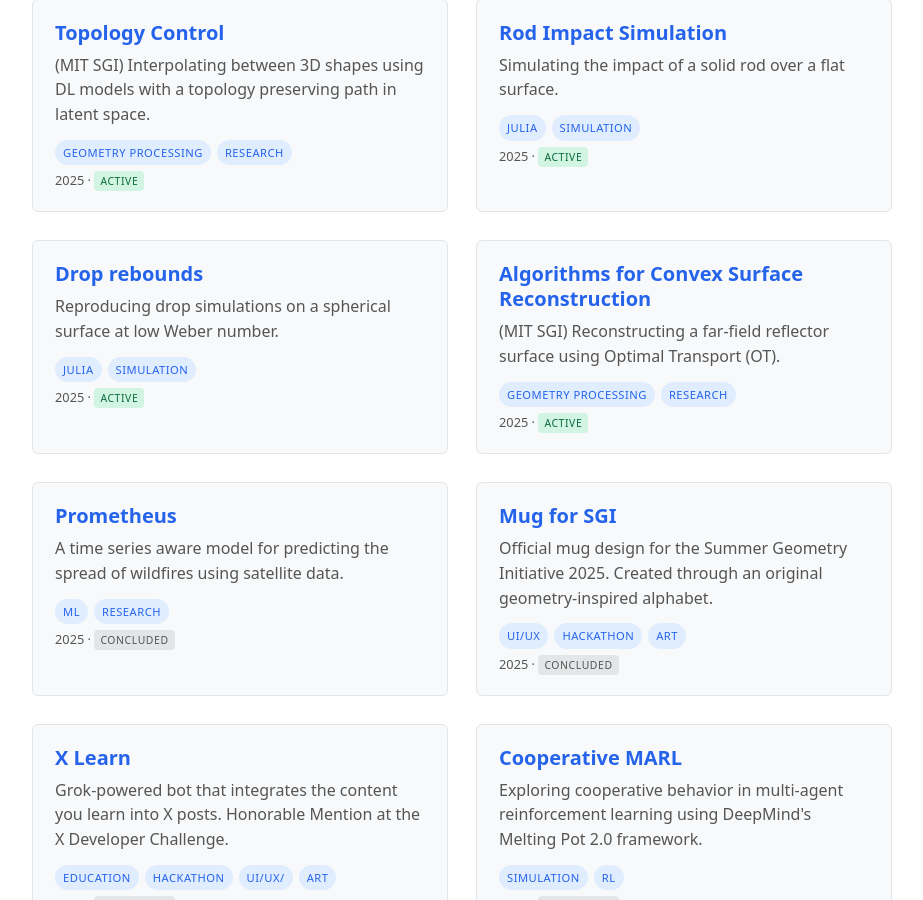
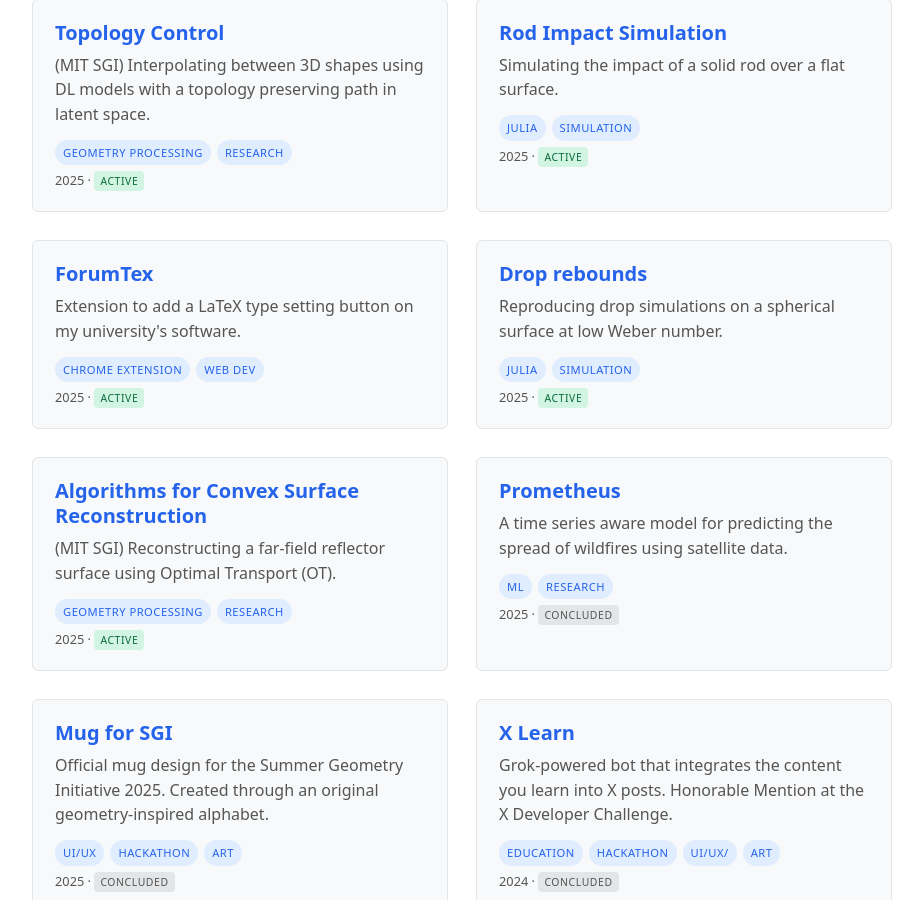
Before and after one commit to marilevay/mywebsite, a Jekyll site: the page built from projects.md, in a window 1280 px wide and 900 px high, scrolled down 378 px. Shown: the whole window, without its empty margins (178-1101 px from the left). Built offline with Jekyll 4.4.1, drawn with Linux system fonts in a browser that asks for light colours; nearby versions of some CDN libraries.

Commit message:
Editing features of a project and including a new one

```diff
--- /dev/null
+++ b/_projects/forum-tex.md
@@ -0,0 +1,12 @@
+---
+layout: project
+title: ForumTex
+year: 2025
+summary: Extension to add a LaTeX type setting button on my university's software.
+tags: [chrome extension, web dev]
+status: active
+github: https://github.com/marilevay/forum-tex
+hero: /assets/img/placeholder.png
+icon: 🕸️
+gradient: "linear-gradient(135deg, rgba(91, 62, 253, 1), #df2efeff)"
+---
```
Also changed, not shown: _projects/topology-control.md (+1 -3 lines), _projects/art_sample.md (added), art.html (added), art.md (added).
